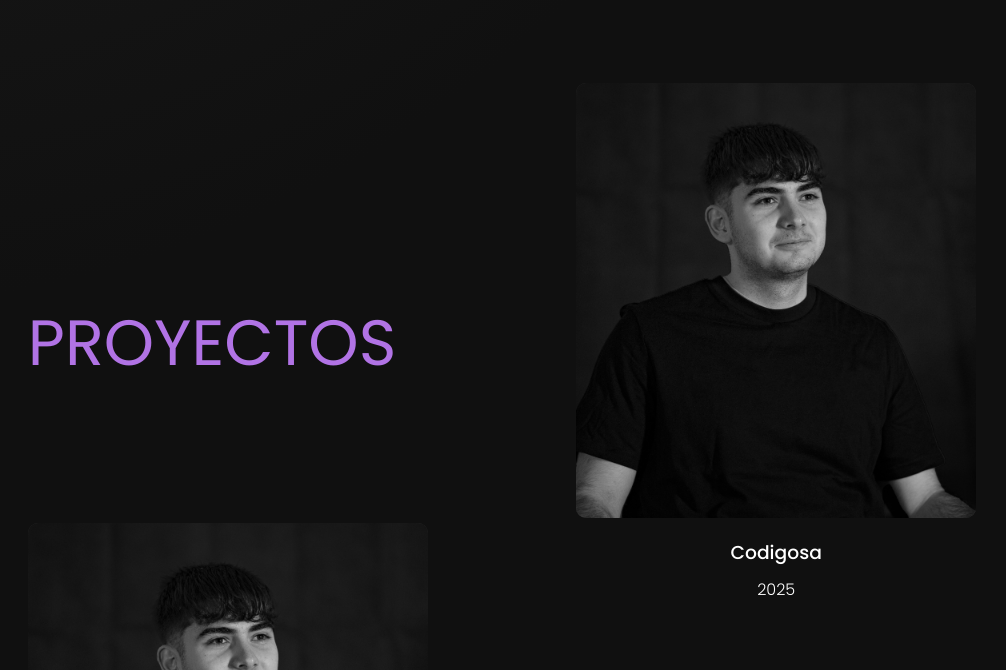
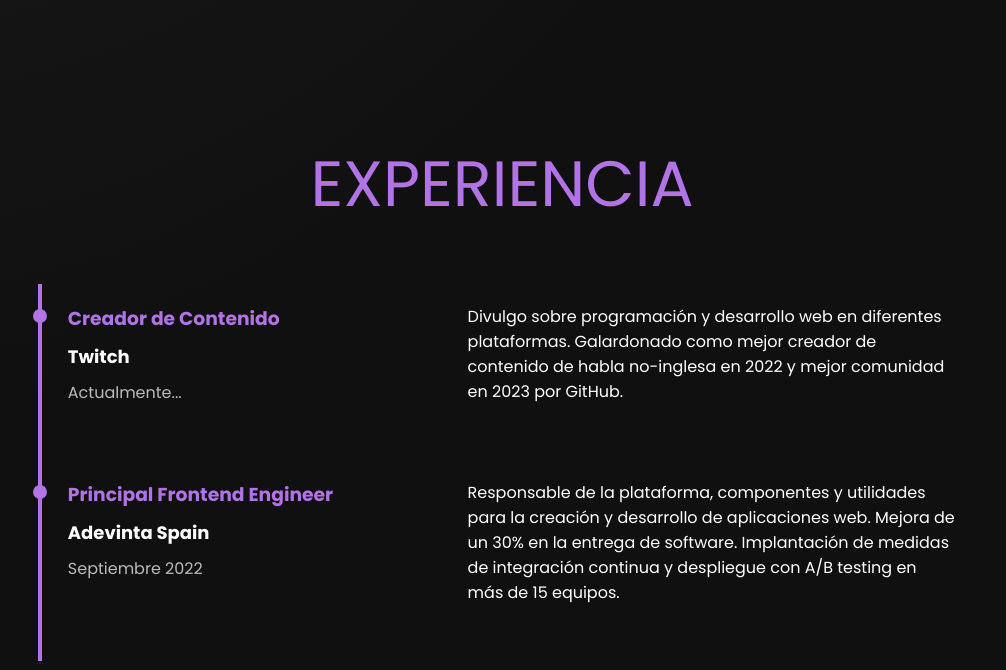
Before and after one commit to Joni750/Portfolio, a plain HTML site: page index.html in a window 1280 px wide. Shown: the part 790-1460 px from the top of the page, without its empty margins (138-1144 px from the left). Drawn offline with Linux system fonts and the light colour scheme.

Commit message:
Section experiencia

```diff
--- a/css/styles.css
+++ b/css/styles.css
@@ -96,10 +96,6 @@ nav ul li {
     padding: 50px 0 0 0;
     display: flex;
     align-items: center;
-}
-
-.intro-content{
-    display: flex;
     justify-content: space-between;
 }
 
@@ -155,6 +151,77 @@ nav ul li {
     object-fit: cover;
     border-radius: 10px;
     box-shadow: 0px 0px 50px 15px rgba(192, 192, 192, 0.15);
+}
+
+/* EXPERIENCIA */
+
+#experiencia {
+    width: 100%;
+    display: flex;
+    flex-direction: column;
+    align-items: center;
+    justify-content: center;
+}
+
+#experiencia h2 {
+    font-size: 64px;
+    color: var(--morado);
+}
+
+.timeline {
+    position: relative;
+    margin: auto;
+}
+
+.timeline::before {
+    content: "";
+    position: absolute;
+    left: 10px;
+    top: 0;
+    width: 4px;
+    height: 100%;
+    background-color: var(--morado);
+}
+
+.timeline-item {
+    position: relative;
+    display: flex;
+    justify-content: space-between;
+    padding: 20px;
+    padding-left: 40px;
+    margin-bottom: 20px;
+}
+
+.timeline-item::before {
+    content: "";
+    position: absolute;
+    left: 5px;
+    top: 25px;
+    width: 14px;
+    height: 14px;
+    background-color: var(--morado);
+    border-radius: 50%;
+}
+
+.timeline-title {
+    font-weight: bold;
+    color: var(--morado);
+    margin: 0;
+}
+
+.timeline-company {
+    font-size: 18px;
+    font-weight: bold;
+    margin-block: 10px;
+}
+
+.timeline-date {
+    color: #bbb;
+}
+
+.timeline-description {
+    width: 55%;
+    margin-top: 0;
 }
 
 /* PROYECTOS */
--- a/index.html
+++ b/index.html
@@ -13,9 +13,9 @@
         <header>
             <nav>
                 <ul>
+                    <li><a href="#experiencia" class="nav-link">Experiencia</a></li>
                     <li><a href="#proyectos" class="nav-link">Proyectos</a></li>
                     <li><a href="#tecnologias" class="nav-link">Tecnologías</a></li>
-                    <li><a href="#experiencia" class="nav-link">Experiencia</a></li>
                     <li><a href="#sobre-mi" class="nav-link">Sobre mí</a></li>
                     <li><a href="#contacto" class="nav-link">Contacto</a></li>
                 </ul>
@@ -26,7 +26,6 @@
             <!-- INTRO -->
 
             <section id="intro">
-                <div class="intro-content">
                 <div class="intro-text">
                     <h2>Desarrollador Web</h2>
                     <h1>Jon Santolaria</h1>
@@ -40,6 +39,34 @@
                 </div>
                 <div class="intro-image">
                     <img src="img/jon.jpg" alt="Foto de perfil">
+                </div>
+            </section>
+
+            <!-- EXPERIENCIA -->
+
+            <section id="experiencia">
+                <h2>EXPERIENCIA</h2>
+                <div class="timeline">
+                    <div class="timeline-item">
+                        <div>
+                            <h3 class="timeline-title">Creador de Contenido</h3>
+                            <h4 class="timeline-company">Twitch</h4>
+                            <time class="timeline-date">Actualmente...</time>
+                        </div>
+                        <p class="timeline-description">
+                            Divulgo sobre programación y desarrollo web en diferentes plataformas. Galardonado como mejor creador de contenido de habla no-inglesa en 2022 y mejor comunidad en 2023 por GitHub.
+                        </p>
+                    </div>
+
+                    <div class="timeline-item">
+                        <div>
+                            <h3 class="timeline-title">Principal Frontend Engineer</h3>
+                            <h4 class="timeline-company">Adevinta Spain</h4>
+                            <time class="timeline-date">Septiembre 2022</time>
+                        </div>
+                        <p class="timeline-description">
+                            Responsable de la plataforma, componentes y utilidades para la creación y desarrollo de aplicaciones web. Mejora de un 30% en la entrega de software. Implantación de medidas de integración continua y despliegue con A/B testing en más de 15 equipos.
+                        </p>
                     </div>
                 </div>
             </section>
@@ -165,20 +192,6 @@
                 </div>
             </section>
 
-            <!-- EXPERIENCIA -->
-
-            <section id="experiencia">
-                <div>
-                    <div>
-                        <h2>Desarrollador Web</h2>
-                        <h1>Jon Santolaria</h1>
-                        <p>Desarrollador web de Bilbao, España. Me especializo en crear aplicaciones funcionales y
-                            optimizadas, siempre aprendiendo nuevas tecnologías para desarrollar soluciones eficientes y
-                            atractivas.</p>
-                    </div>
-                </div>
-            </section>
-
             <!-- SOBRE MÍ -->
 
             <section id="sobre-mi">
@@ -192,7 +205,11 @@
                     </div>
                 </div>
             </section>
+
         </main>
+        <footer>
+
+        </footer>
     </div>
 
     <script src="js/script.js"></script>
```
Lines whose indentation alone changed are shown as unchanged.
